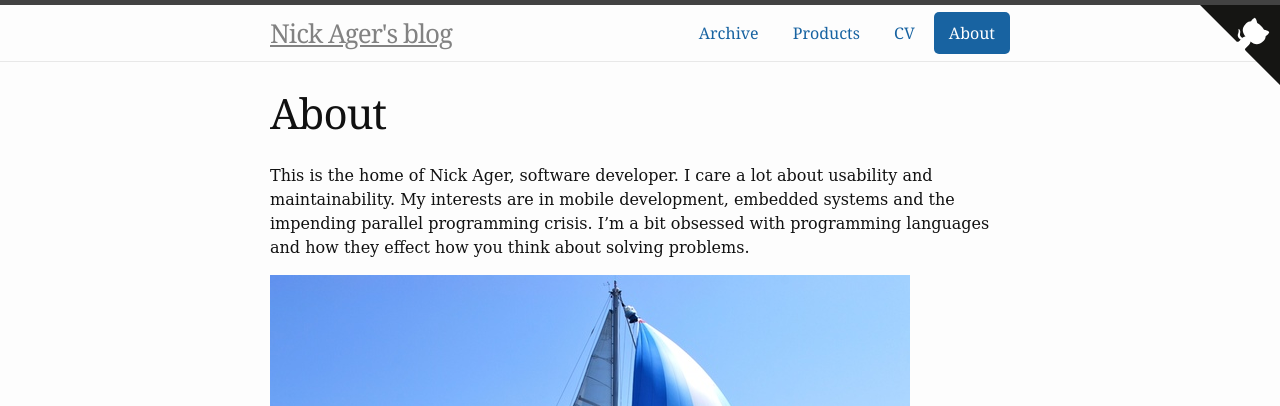
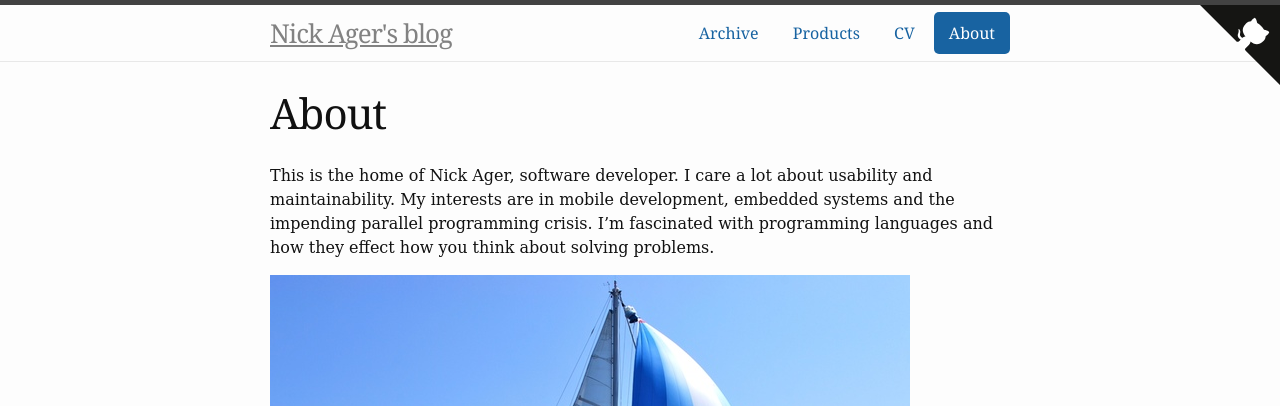
Before and after one commit to NickAger/nickager.github.io, a Jekyll site: the page built from x3-about.md, in a window 1280 px wide. Shown: the top 406 px of the page. Built offline with Jekyll 4.4.1, drawn with Linux system fonts in a browser that asks for light colours; some web fonts are replaced.

Commit message:
minor re-wording

```diff
--- a/x3-about.md
+++ b/x3-about.md
@@ -20,7 +20,7 @@ opacity:0;
 }
 </style>
 
-This is the home of Nick Ager, software developer. I care a lot about usability and maintainability. My interests are in mobile development, embedded systems and the impending parallel programming crisis. I'm a bit obsessed with programming languages and how they effect how you think about solving problems.
+This is the home of Nick Ager, software developer. I care a lot about usability and maintainability. My interests are in mobile development, embedded systems and the impending parallel programming crisis. I'm fascinated with programming languages and how they effect how you think about solving problems.
 
 <div id="images"><img id="cycleImage1" src="/images/About/KikaOffYemen.jpeg"/><img id="cycleImage2" src="/images/About/NickAndOrangutan.jpeg" /></div>
 <br />
```
